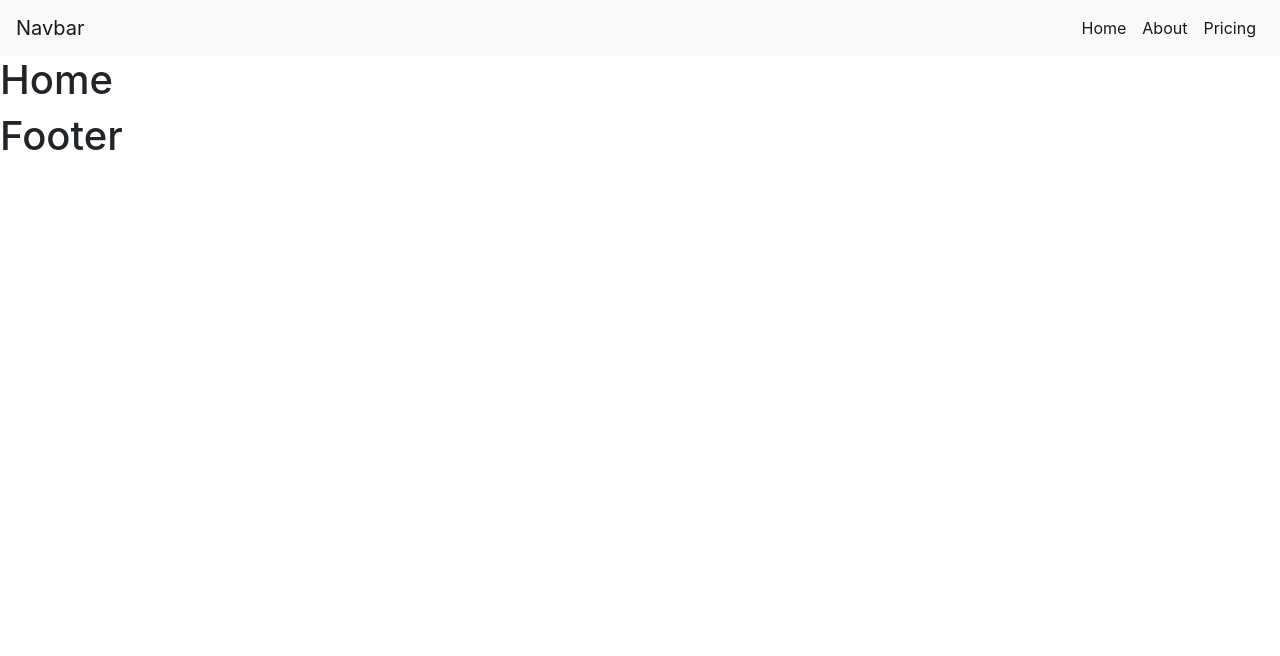
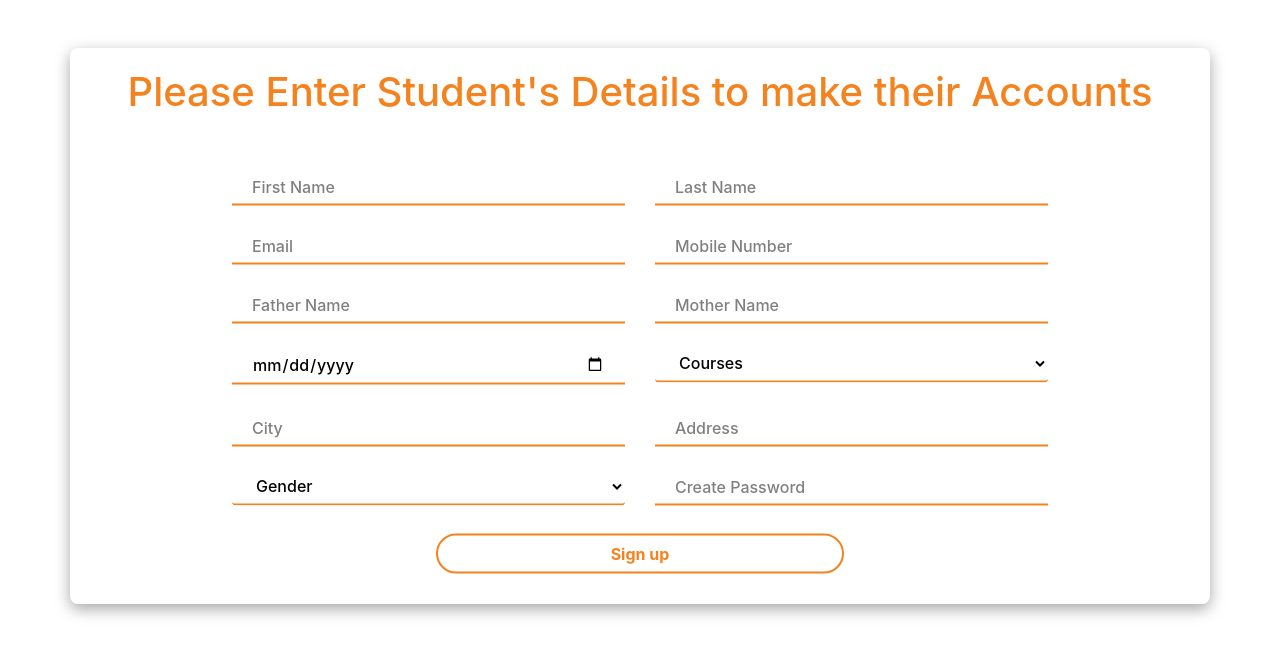
Before and after one commit to Harpreet282/Examination-Portal, a React (Create React App) app: page / in a window 1280 px wide. Shown: the top 656 px of the page. Built offline with nearby package versions, Linux system fonts and the light colour scheme.

Commit message:
second commit

```diff
--- a/package.json
+++ b/package.json
@@ -11,7 +11,7 @@
     "react-dom": "^18.2.0",
     "react-icons": "^4.4.0",
     "react-router-dom": "^6.3.0",
-    "react-scripts": "5.0.1",
+    "react-scripts": "^5.0.1",
     "web-vitals": "^2.1.4"
   },
   "scripts": {
--- a/src/App.js
+++ b/src/App.js
@@ -1,13 +1,15 @@
 import Footer from "./components/Footer/Footer";
 import Header from "./components/Header/Header";
+import StudentSignup from "./Pages/Examiner-Page/Examiner-Signup/StudentSignup";
 import Index from "./Routes";
 
 function App() {
   return (
     <>
-    <Header />
-    <Index />
-    <Footer />
+    {/* <Header /> */}
+    <StudentSignup/>
+    {/* <Index />
+    <Footer /> */}
     </>
   );
 }
--- /dev/null
+++ b/src/Pages/Examiner-Page/Examiner-Signup/StudentSignup.css
@@ -0,0 +1,82 @@
+.Student-Signup .all-containers{
+    box-shadow: rgba(0,0,0,0.35) 0px 5px 15px;
+    overflow: hidden;
+    border-radius: 8px;
+
+}
+.Student-Signup .all-content{
+height: 480px;
+overflow: hidden;
+position: relative;
+text-align: center;
+}
+
+.Student-Signup .all-content .content {
+    top: 50%;
+    left: 50%;
+    position: absolute;
+    transform: translate(-50%,-50%);
+    text-align: center;
+    width: 80%;
+    }
+
+    .Student-Signup h1{
+        margin-top: 20px;
+        color:#F4831F;
+    margin-left: auto !important;
+    margin-right: auto !important;
+    }
+
+    .Student-Signup .all-content .content input{
+        background-color: transparent;
+        width: 100%;
+        padding: 12px 20px 5px 20px;
+        margin: 8px 0;
+        box-sizing: border-box;
+        border: none;
+        border-bottom: 2px solid #F4831F;
+        font-weight: 500;
+
+    }
+
+
+    .Student-Signup .all-content .content select{
+        color: black;
+    }
+    .Student-Signup .all-content .content select{
+        background-color: transparent;
+        width: 100%;
+        padding: 5px 20px 5px 20px;
+        margin: 13px 0;
+        box-sizing: border-box;
+        border: none;
+        border-bottom: 2px solid #F4831F;
+        font-weight: 500;
+
+    }
+  /* .Student-Signup .all-content .content  .studentGender{
+        border: 0;
+        border-bottom: 2px solid #F4831F;
+        margin-bottom: 7px;
+        padding-top: 15px;
+    } */
+
+    .Student-Signup .all-content .content input:focus-visible{
+        outline: none;
+    }
+
+    .Student-Signup .all-content .content input::placeholder{
+        color: grey !important;
+    }
+    .Student-Signup .all-content .content form button{
+        margin-top: 15px;
+        width: 50%;
+        border: 2px solid #F4831F;
+        border-radius: 25px;
+        font-weight: 700;
+        color:#F4831F
+    }
+    .Student-Signup .all-content .content form button:hover{
+        border: 2px solid black;
+        background-color: black;
+    }
--- /dev/null
+++ b/src/Pages/Examiner-Page/Examiner-Signup/StudentSignup.js
@@ -0,0 +1,81 @@
+import React from 'react'
+import './StudentSignup.css';
+
+const StudentSignup = () => {
+  return (
+    <section className='Student-Signup'>
+      <div className='container all-containers my-5'>
+        <div className='row'>
+          <h1>Please Enter Student's Details to make their Accounts</h1>
+        <div className='col-md-12 all-content'>
+        <div className='content'>
+        <form className='px-5'>
+          <div className='row'>
+            <div className='col-md-6'>
+              <input type="text" placeholder="First Name" name='firstName'/>
+            </div>
+            <div className='col-md-6'>
+            <input type="text" placeholder="Last Name" name='lastName'/>
+            </div>
+          </div>
+          <div className='row'>
+            <div className='col-md-6'>
+              <input type="text" placeholder="Email" name='email'/>
+            </div>
+            <div className='col-md-6'>
+            <input type="text" placeholder="Mobile Number" name='mobileNumber'/>
+            </div>
+          </div>
+          <div className='row'>
+            <div className='col-md-6'>
+              <input type="text" placeholder="Father Name" name='fatherName'/>
+            </div>
+            <div className='col-md-6'>
+            <input type="text" placeholder="Mother Name" name='MotherName'/>
+            </div>
+          </div>
+          <div className='row'>
+            <div className='col-md-6'>
+              <input type="date" placeholder="Date Of Birth" name='dob'/>
+            </div>
+            <div className='col-md-6'>
+            <select name="courses" className="form-control selectPlaceholder">
+              <option className=''  value="" disabled selected>Courses</option>
+              <option>Html</option>
+              <option>css</option>
+            </select>
+            </div>
+          </div>
+          <div className='row'>
+            <div className='col-md-6'>
+              <input type="text" placeholder="City" name='city'/>
+            </div>
+            <div className='col-md-6'>
+            <input type="text" placeholder="Address" name='address'/>
+            </div>
+          </div>
+          <div className='row'>
+            <div className='col-md-6'>
+            <select name="courses" className="form-control">
+              <option  value="" disabled selected>Gender</option>
+              <option>Male</option>
+              <option>Female</option>
+            </select>
+            </div>
+            <div className='col-md-6'>
+            <input type="password" placeholder="Create Password" name='password'/>
+            </div>
+          </div>
+          <div>
+            <button className='btn'>Sign up</button>
+          </div>
+        </form>
+        </div>
+        </div>
+        </div>
+        </div>
+    </section>
+  )
+}
+
+export default StudentSignup
```
Also changed, not shown: src/Pages/Examiner-Page/Examiner-Dashboard/ExaminerDashboard.js (added, +17 -0 lines), src/Pages/Examiner-Page/Examiner-Dashboard/ExaminerDashboard.css (added), 1 other file (tests, documents, lock files or other folders).
